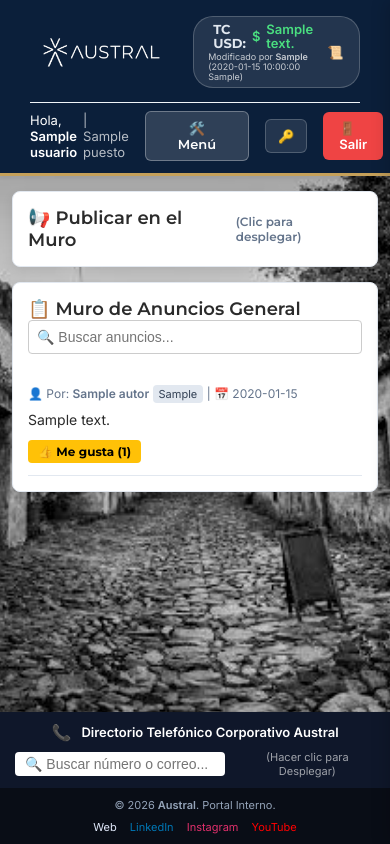
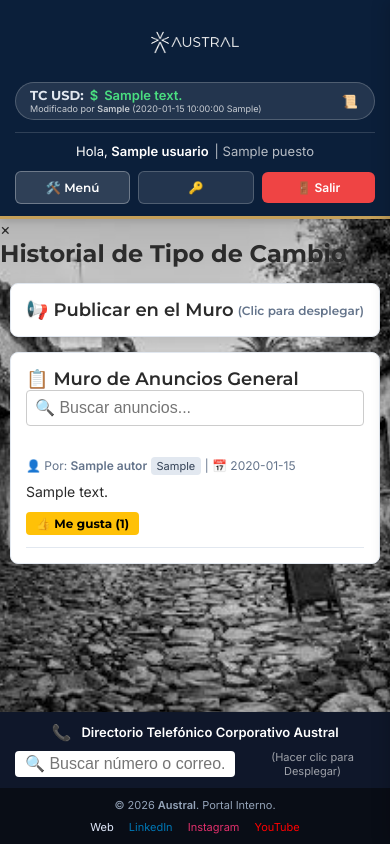
Before and after one commit to vaccarse730/intranet-austral, a Flask app: template templates/intranet.html in a window 390 px wide. Run offline with Flask 3, Linux system fonts and the light colour scheme; the template is opened without the code that fills it: most values are stand-ins (such as "Sample title", 1, 10 or a date in 2020); some libraries are stand-ins or nearby versions.

Commit message:
Update intranet.html

```diff
--- a/templates/intranet.html
+++ b/templates/intranet.html
@@ -16,7 +16,7 @@
         --primary: #0b1f3a;          /* Azul Marino Profundo Austral */
         --primary-hover: #15345d;
         --accent: #c5a059;           /* Dorado Corporativo */
-        --bg-body: #0f172a;          /* Fondo base por si la imagen carga lento */
+        --bg-body: #0f172a;          /* Fondo base */
         --text-main: #2b2b2b;
         --text-muted: #64748b;
         --border-color: #e2e8f0;
@@ -61,18 +61,18 @@
         font-family: var(--font-heading);
     }
 
-    /* 3. HEADER PRINCIPAL */
+    /* 3. HEADER PRINCIPAL (Escritorio) */
     .main-header {
-        background-color: #ffffff;
-        border-bottom: 1px solid var(--border-color);
-        padding: 10px 25px;
+        background-color: var(--primary);
+        border-bottom: 3px solid var(--accent);
+        padding: 12px 30px;
         display: flex;
         justify-content: space-between;
         align-items: center;
         position: sticky;
         top: 0;
         z-index: 900;
-        box-shadow: 0 2px 5px rgba(0,0,0,0.05);
+        box-shadow: 0 2px 8px rgba(0,0,0,0.15);
     }
 
     .header-left {
@@ -82,99 +82,167 @@
     }
 
     .header-logo {
-        font-size: 20px;
-        font-weight: 700;
-        color: var(--primary);
         display: flex;
         align-items: center;
-        gap: 8px;
+        text-decoration: none;
+    }
+
+    .header-logo img {
+        height: 80px;
+        width: auto;
+        display: block;
+        object-fit: contain;
     }
 
     /* WIDGET TIPO DE CAMBIO EN HEADER */
     .tc-widget {
         display: flex;
         align-items: center;
-        gap: 8px;
-        background: #f8fafc;
-        border: 1px solid #cbd5e1;
-        padding: 4px 10px;
+        gap: 10px;
+        background: rgba(255, 255, 255, 0.1);
+        border: 1px solid rgba(255, 255, 255, 0.2);
+        padding: 5px 14px;
         border-radius: 20px;
+        color: #ffffff;
         font-size: 13px;
+    }
+
+    .tc-widget-content {
+        display: flex;
+        flex-direction: column;
+        justify-content: center;
+        line-height: 1.1;
+    }
+
+    .tc-widget-row {
+        display: flex;
+        align-items: center;
+        gap: 6px;
     }
 
     .tc-label {
         font-weight: 700;
-        color: #1e293b;
+        color: #e2e8f0;
+    }
+
+    .tc-label i {
+        color: var(--accent);
+    }
+
+    .tc-value-prefix, .tc-value {
+        font-weight: 800;
+        color: #4ade80;
+    }
+
+    .tc-last-update {
+        font-size: 9px;
+        color: rgba(255, 255, 255, 0.75);
+        margin-top: 2px;
+    }
+
+    .tc-actions {
         display: flex;
         align-items: center;
-        gap: 5px;
-    }
-
-    .tc-value {
-        color: #0f766e;
-        font-weight: 800;
+        gap: 4px;
+        margin-left: 2px;
     }
 
     .tc-btn-edit {
         background: none;
         border: none;
-        color: #64748b;
+        color: var(--accent);
         cursor: pointer;
-        font-size: 11px;
-        padding: 2px 4px;
-        border-radius: 4px;
-        transition: color 0.2s;
+        padding: 2px;
+        font-size: 13px;
     }
 
-    .tc-btn-edit:hover {
-        color: var(--primary);
+    .tc-btn-log {
+        background: none;
+        border: none;
+        color: #cbd5e1;
+        cursor: pointer;
+        padding: 2px;
+        font-size: 13px;
     }
 
+    /* INFO USUARIO Y ACCIONES */
     .header-user-info {
+        color: #ffffff;
+        font-size: 13px;
         display: flex;
         align-items: center;
-        gap: 12px;
+        gap: 16px;
+    }
+
+    .user-greeting {
+        display: flex;
+        align-items: center;
+        gap: 6px;
+    }
+
+    .user-greeting b {
+        color: #ffffff;
+    }
+
+    .user-greeting .puesto {
+        color: rgba(255, 255, 255, 0.7);
+        font-size: 13px;
     }
 
     .btn-open-sidebar {
-        background: var(--primary);
-        color: white;
-        border: none;
-        padding: 7px 14px;
-        border-radius: 20px;
-        font-size: 12px;
+        background: rgba(255, 255, 255, 0.15);
+        color: #ffffff;
+        border: 1px solid rgba(255, 255, 255, 0.3);
+        padding: 8px 32px;
+        border-radius: 6px;
+        font-size: 13px;
         font-weight: 600;
         cursor: pointer;
         display: flex;
         align-items: center;
-        gap: 6px;
-        transition: background 0.2s;
+        gap: 8px;
+        transition: background 0.2s ease;
     }
 
     .btn-open-sidebar:hover {
-        background: var(--primary-hover);
+        background: rgba(255, 255, 255, 0.25);
     }
 
     .btn-change-pass {
-        background: #f1f5f9;
-        color: #334155;
-        border: 1px solid #cbd5e1;
-        padding: 6px 10px;
+        background: rgba(255, 255, 255, 0.1);
+        color: #ffffff;
+        border: 1px solid rgba(255, 255, 255, 0.2);
+        padding: 8px 12px;
         border-radius: 6px;
-        font-size: 12px;
+        font-size: 13px;
         font-weight: 600;
         cursor: pointer;
-        display: flex;
-        align-items: center;
-        gap: 5px;
+        transition: background 0.2s ease;
     }
 
     .btn-change-pass:hover {
-        background: #e2e8f0;
-        color: var(--primary);
+        background: rgba(255, 255, 255, 0.2);
     }
 
-    /* 4. COLUMNA CENTRAL (CENTRADOS Y TARJETAS LIMPIAS) */
+    .btn-logout {
+        background: #ef4444;
+        color: #ffffff;
+        padding: 8px 16px;
+        border-radius: 6px;
+        font-size: 13px;
+        font-weight: 600;
+        text-decoration: none;
+        display: flex;
+        align-items: center;
+        gap: 6px;
+        transition: background 0.2s ease;
+    }
+
+    .btn-logout:hover {
+        background: #dc2626;
+    }
+
+    /* 4. COLUMNA CENTRAL */
     .main-content {
         max-width: 1000px;
         margin: 0 auto;
@@ -301,43 +369,6 @@
         margin-top: 10px;
     }
 
-    .modal {
-        display: none;
-        position: fixed;
-        z-index: 9999;
-        left: 0;
-        top: 0;
-        width: 100%;
-        height: 100%;
-        background-color: rgba(0, 0, 0, 0.5);
-        justify-content: center;
-        align-items: center;
-    }
-
-    .modal-content {
-        background-color: #ffffff;
-        padding: 24px;
-        border-radius: 8px;
-        width: 90%;
-        max-width: 600px;
-        box-shadow: 0 4px 20px rgba(0, 0, 0, 0.2);
-        position: relative;
-    }
-
-    .close-btn {
-        position: absolute;
-        top: 12px;
-        right: 16px;
-        font-size: 24px;
-        font-weight: bold;
-        color: #666;
-        cursor: pointer;
-    }
-
-    .close-btn:hover {
-        color: #000;
-    }
-
     /* 7. ESTILOS MURO DE ANUNCIOS */
     .msg-item {
         border-bottom: 1px solid var(--border-color);
@@ -371,7 +402,7 @@
         background-color: var(--primary);
         color: white;
         border: none;
-        padding: 6px 12px;
+        padding: 8px 16px;
         border-radius: 4px;
         cursor: pointer;
     }
@@ -419,7 +450,7 @@
         background: rgba(255,255,255,0.1);
         border: none;
         color: white;
-        padding: 2px 5px;
+        padding: 4px 8px;
         border-radius: 3px;
         width: 90%;
     }
@@ -456,60 +487,67 @@
         vertical-align: middle;
     }
 
-    .loading-state {
-        opacity: 0.7;
-        pointer-events: none;
-        cursor: wait !important;
-    }
-
-    .container-loading {
-        opacity: 0.5;
-        transition: opacity 0.2s ease;
-        pointer-events: none;
-    }
-
     /* ==========================================
        ESTILOS RESPONSIVOS UNIFICADOS PARA MÓVIL (<= 768px)
        ========================================== */
     @media (max-width: 768px) {
 
-        /* Evita el bug de renderizado de imagen fija en móviles */
         body::before {
-            background-attachment: scroll;
+            background-attachment: scroll; /* Previene parpadeos de fondo en iOS */
         }
 
-        /* 1. Header / Navbar responsivo */
+        /* 1. Header adaptativo */
         .main-header {
             flex-direction: column;
-            padding: 10px 15px;
-            gap: 10px;
-            position: relative; /* O sticky si prefieres fijarlo */
+            padding: 12px 15px;
+            gap: 12px;
+            position: relative;
         }
 
         .header-left {
             width: 100%;
+            flex-direction: column;
+            align-items: center;
+            gap: 10px;
+        }
+
+        .header-logo img {
+            height: 60px; /* Tamaño del logo optimizado para móvil */
+        }
+
+        .tc-widget {
+            width: 100%;
             justify-content: space-between;
-            gap: 10px;
         }
 
         .header-user-info {
             width: 100%;
+            flex-wrap: wrap;
             justify-content: space-between;
             gap: 8px;
-            border-top: 1px solid #f1f5f9;
-            padding-top: 8px;
+            border-top: 1px solid rgba(255, 255, 255, 0.15);
+            padding-top: 10px;
         }
 
-        .btn-open-sidebar, .btn-change-pass {
-            padding: 6px 10px;
-            font-size: 11px;
+        .user-greeting {
+            width: 100%;
+            justify-content: center;
+            margin-bottom: 4px;
+        }
+
+        .btn-open-sidebar,
+        .btn-change-pass,
+        .btn-logout {
             flex: 1;
             justify-content: center;
+            padding: 8px 10px;
+            font-size: 12px;
+            text-align: center;
         }
 
-        /* 2. Contenido Principal y Tarjetas */
+        /* 2. Contenido Principal */
         .main-content {
-            padding: 15px 12px 140px 12px !important;
+            padding: 15px 10px 140px 10px !important;
             max-width: 100% !important;
             margin: 0 !important;
         }
@@ -519,10 +557,9 @@
             width: 100% !important;
             padding: 15px !important;
             margin-bottom: 15px !important;
-            box-sizing: border-box;
         }
 
-        /* 3. Panel Lateral a Ancho Completo */
+        /* 3. Panel Lateral a Pantalla Completa */
         .sidebar-panel {
             width: 100vw !important;
             right: -100vw !important;
@@ -533,20 +570,23 @@
             right: 0 !important;
         }
 
-        /* 4. Formularios e Inputs */
-        textarea, input {
-            font-size: 14px !important; /* Previene auto-zoom en iOS */
+        /* 4. Previene auto-zoom molesto de inputs en iPhone/iOS */
+        textarea,
+        input,
+        select {
+            font-size: 16px !important;
         }
 
         button[type="submit"] {
             width: 100%;
-            padding: 10px;
+            padding: 12px;
             font-size: 14px;
             margin-top: 8px;
         }
 
-        /* 5. Directorio y Footer */
-        .footer-top-layout, .footer-bottom-bar {
+        /* 5. Footer y Directorio */
+        .footer-top-layout,
+        .footer-bottom-bar {
             flex-direction: column;
             gap: 8px;
             text-align: center;
@@ -554,7 +594,7 @@
         }
 
         .footer-redes a {
-            margin: 0 5px;
+            margin: 0 6px;
         }
 
         .footer-dir-content {
@@ -563,71 +603,69 @@
         }
 
         .table-dir {
-            min-width: 480px;
+            min-width: 480px; /* Habilita desplazamiento limpio si sobrepasa la pantalla */
         }
     }
 </style>
 </head>
 <body>
 
-<header class="main-header" style="background: var(--primary); padding: 12px 30px; display: flex; justify-content: space-between; align-items: center; border-bottom: 3px solid var(--accent);">
-    <div class="header-left" style="display: flex; align-items: center; gap: 20px;">
-
-        <!-- Logo Oficial Austral en PNG transparente -->
-        <a href="/" style="display: flex; align-items: center; text-decoration: none;">
-            <img src="/static/LogoAustralBlanco.png" alt="Austral Logo" style="height: 80px; width: auto; display: block; object-fit: contain;">
+<!-- HEADER PRINCIPAL -->
+<header class="main-header">
+    <div class="header-left">
+        <!-- Logo Oficial Austral -->
+        <a href="/" class="header-logo">
+            <img src="/static/LogoAustralBlanco.png" alt="Austral Logo">
         </a>
 
         <!-- Widget Tipo de Cambio -->
-        <div class="tc-widget" style="background: rgba(255,255,255,0.1); border: 1px solid rgba(255,255,255,0.2); padding: 5px 14px; border-radius: 20px; color: white; font-size: 13px; display: flex; align-items: center; gap: 10px;">
-            <div style="display: flex; flex-direction: column; justify-content: center; line-height: 1.1;">
-                <div style="display: flex; align-items: center; gap: 6px;">
-                    <span class="tc-label" style="font-weight: 700; color: #e2e8f0;">
-                        <i class="fa-solid fa-dollar-sign" style="color: var(--accent);"></i> TC USD:
+        <div class="tc-widget">
+            <div class="tc-widget-content">
+                <div class="tc-widget-row">
+                    <span class="tc-label">
+                        <i class="fa-solid fa-dollar-sign"></i> TC USD:
                     </span>
-                    <span style="font-weight: 800; color: #4ade80;">$</span><span class="tc-value" id="val-tipo-cambio" style="font-weight: 800; color: #4ade80;">{{ tipo_cambio or '0.00' }}</span>
+                    <span class="tc-value-prefix">$</span>
+                    <span class="tc-value" id="val-tipo-cambio">{{ tipo_cambio or '0.00' }}</span>
                 </div>
 
                 {% if d_usuario and d_fecha %}
-                <span class="tc-last-update" style="font-size: 9px; color: rgba(255, 255, 255, 0.75); margin-top: 2px;">
+                <span class="tc-last-update">
                     Modificado por <b>{{ d_usuario }}</b> ({{ d_fecha }} {{ d_hora }})
                 </span>
                 {% endif %}
             </div>
 
-            <div style="display: flex; align-items: center; gap: 4px; margin-left: 2px;">
+            <div class="tc-actions">
                 {% if 'administra' in (puesto or '')|lower or 'admin' in (puesto or '')|lower %}
-                <button class="tc-btn-edit" onclick="abrirModalTC()" style="background: none; border: none; color: var(--accent); cursor: pointer; padding: 2px; font-size: 13px;" title="Actualizar Tipo de Cambio">
+                <button class="tc-btn-edit" onclick="abrirModalTC()" title="Actualizar Tipo de Cambio">
                     ✏️
                 </button>
                 {% endif %}
 
-                <button class="tc-btn-log" onclick="abrirModalLogTC()" style="background: none; border: none; color: #cbd5e1; cursor: pointer; padding: 2px; font-size: 13px;" title="Ver Log de Cambios">
+                <button class="tc-btn-log" onclick="abrirModalLogTC()" title="Ver Log de Cambios">
                     📜
                 </button>
             </div>
         </div>
     </div>
 
-    <!-- Info Usuario y Acciones -->
-    <div class="header-user-info" style="color: white; font-size: 13px; display: flex; align-items: center; gap: 16px;">
-        <div style="display: flex; align-items: center; gap: 6px;">
-            <span>Hola, <b style="color: white;">{{ usuario }}</b></span>
-            <span style="color: rgba(255,255,255,0.7); font-size: 13px;">| {{ puesto }}</span>
+    <!-- Info Usuario y Botones de Acción -->
+    <div class="header-user-info">
+        <div class="user-greeting">
+            <span>Hola, <b>{{ usuario }}</b></span>
+            <span class="puesto">| {{ puesto }}</span>
         </div>
 
-        <!-- Botón Menú -->
-        <button class="btn-open-sidebar" onclick="toggleSidebar()" style="background: rgba(255,255,255,0.15); color: white; border: 1px solid rgba(255,255,255,0.3); padding: 8px 32px; border-radius: 6px; font-size: 13px; font-weight: 600; cursor: pointer; display: flex; align-items: center; gap: 8px;">
+        <button class="btn-open-sidebar" onclick="toggleSidebar()">
             🛠️ Menú
         </button>
 
-        <!-- Botón Cambio de Contraseña -->
-        <button class="btn-change-pass" onclick="abrirModalPassword()" title="Cambiar Contraseña" style="background: rgba(255,255,255,0.1); color: white; border: 1px solid rgba(255,255,255,0.2); padding: 8px 12px; border-radius: 6px; font-size: 13px; font-weight: 600; cursor: pointer;">
+        <button class="btn-change-pass" onclick="abrirModalPassword()" title="Cambiar Contraseña">
             🔑
         </button>
 
-        <!-- Botón Cerrar Sesión -->
-        <a href="/logout" style="background: #ef4444; color: white; padding: 8px 16px; border-radius: 6px; font-size: 13px; font-weight: 600; text-decoration: none; display: flex; align-items: center; gap: 6px;">
+        <a href="/logout" class="btn-logout">
             🚪 Salir
         </a>
     </div>
```
